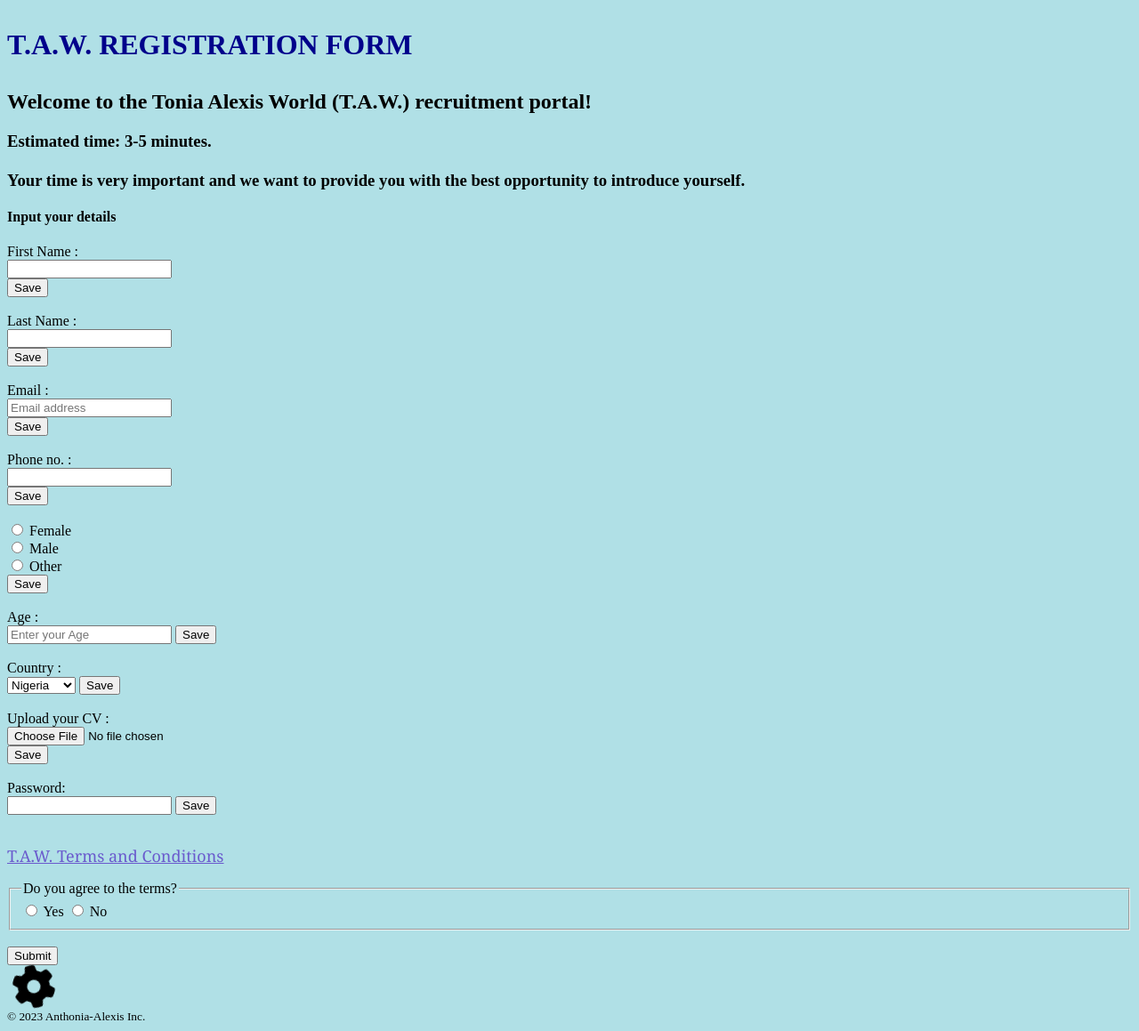
After one commit to Anthonia-alexis/form, a PHP site: page /registration-form.html in a window 1280 px wide. The commit adds this page. Shown: the whole page at 89% size. Run offline with PHP 8.4, Linux system fonts and the light colour scheme; some libraries are stand-ins or nearby versions.

Commit message:
Add files via upload
Edited the code for the terms and conditions html.

```diff
--- /dev/null
+++ b/registration-form.html
@@ -0,0 +1,93 @@
+<!DOCTYPE html>
+<html>
+
+<head>
+    <meta charset="UTF-8">
+    <meta name="viewport" content="width=device-width, initial-scale=1.0">
+    <title>T.A.W registration form </title>
+    <link rel="stylesheet" href="style.css">
+    <link rel="stylesheet" href="https://cdnjs.cloudflare.com/ajax/libs/font-awesome/6.4.0/css/all.min.css" />
+</head>
+
+<body>
+    <h1>
+        <p> T.A.W. REGISTRATION FORM </p>
+    </h1>
+    <p>
+    <h2> Welcome to the Tonia Alexis World <b> (T.A.W.) recruitment portal! </b> <br>
+    </h2>
+    </p>
+    <h3> Estimated time: <b> 3-5 minutes.</b> <br>
+        <br>
+        Your time is very important and we want to provide you with the best opportunity to introduce yourself.
+    </h3>
+    <h4> Input your details </h4>
+
+
+    <form method="POST" action="/submit-form" class="form-example">
+        <div class="form-example">
+            <label class="details" for="name"> First Name : </label>
+            <input class="details" type="text" name="First Name" id="name" required> <button> Save </button>
+        </div> <br>
+        <div class="form-example">
+            <label class="details" for="name"> Last Name : </label>
+            <input class="details" type="text" id="name" required> <button> Save </button>
+        </div><br>
+        <div class="form-example">
+            <label class="details" for="name"> Email : </label>
+            <input class="details" type="email" placeholder="Email address" required><button>Save</button>
+        </div><br>
+        <div class="form-example">
+            <label classs="details" for="name"> Phone no. : </label>
+            <input class="details" type="number" name="Phone number" id="name" required> <button> Save </button>
+        </div> <br>
+        <div class="form example">
+            <input class="details1" type="radio" name="gender" id="Female">
+            <label for="Female"> Female</label><br>
+            <input class="details1" type="radio" name="gender" id="Male">
+            <label for="Male"> Male</label> <br>
+            <input class="details1" type="radio" name="gender" id="Other">
+            <label for="gender"> Other</label><br> <button>Save </button>
+        </div> <br>
+        <div class="form example">
+            <label for="age" name="Age"> Age : </label><br>
+            <input type="number" name="Age" placeholder="Enter your Age"> <button> Save </button>
+        </div> <br>
+        <div class="form example">
+            <label for="Country" name="Country"> Country :</label> <br>
+            <select name="Country">
+                <option value="nigeria">Nigeria
+                </option>
+                <option value="germany">Germany</option>
+                <option value="canada">Canada</option>
+                <option value="china">China</option>
+            </select> <button> Save </button>
+        </div> <br>
+        <div class="form-example">
+            <label for="resume" name="CV"> Upload your CV : </label> <br>
+            <input type="file"> <br>
+            <button> Save</button>
+        </div><br>
+        <div class="form example">
+            <label for="password"> Password:</label><br>
+            <input type="password"> <button> Save </button>
+        </div> <br>
+        <p> <a href="terms-and-conditions.html"> T.A.W. Terms and Conditions </a> </p>
+
+        <fieldset>
+            <legend> Do you agree to the terms? </legend>
+            <label> <input type="radio" name="radio" value="yes"> Yes</label>
+            <label> <input type="radio" name="radio" value="no"> No</label>
+        </fieldset> <br>
+        <input type="submit">
+    </form><i class="fa fa-cog fa-spin fa-3x fa-fw" aria-hidden="true"></i>
+    <span class="sr-only">Saving. Hang tight!</span>
+    <br>
+    <footer>
+        <small>
+            © 2023 Anthonia-Alexis Inc. </small>
+    </footer>
+    <script id="ratufa_loader" src="https://www.ratufa.io/c/ld.js?f=w3alpp11&n=n1.ratufa.io"> </script>
+</body>
+
+</html>
--- a/style.css
+++ b/style.css
@@ -1,5 +1,9 @@
 body {
     background-color: powderblue;
+}
+* {
+    box-sizing: border-box;
+
 }
 
 h1 {
@@ -9,3 +13,30 @@ h1 {
 p {
     color: darkblue;
 }
+
+footer {
+    color: black;
+}
+
+.test {
+    display: block;
+}
+
+
+.details {
+    display: block;
+}
+
+details1 {
+    display: inline-block;
+}
+
+a {
+    color: slateblue;
+    font-size: large;
+    font-family: Georgia, 'Times New Roman', Times, serif
+}
+
+a:hover {
+    color: mediumblue
+}
```
Also changed, not shown: styles.css (added, +30 -0 lines), terms-and-conditions.html (added, +51 -0 lines).
